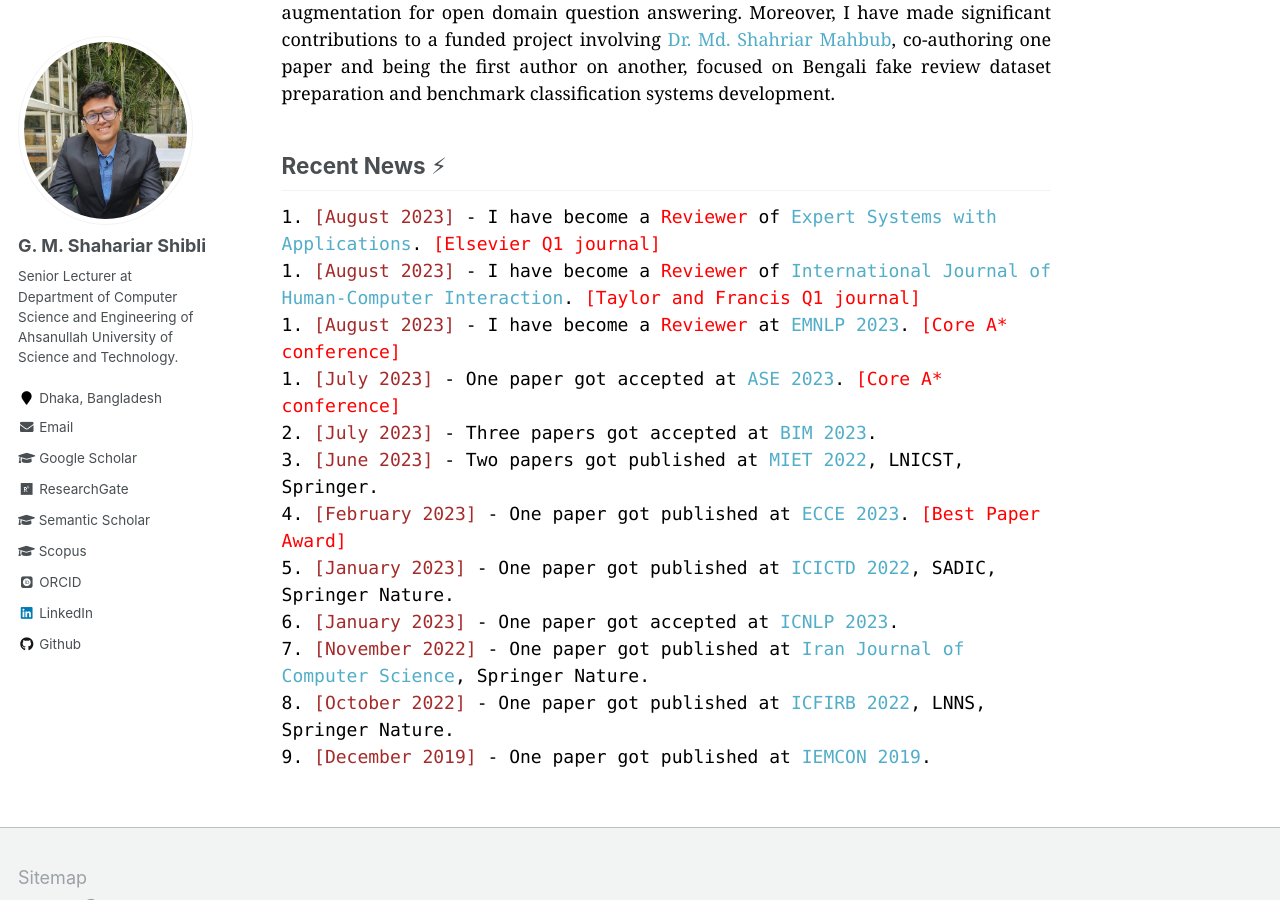
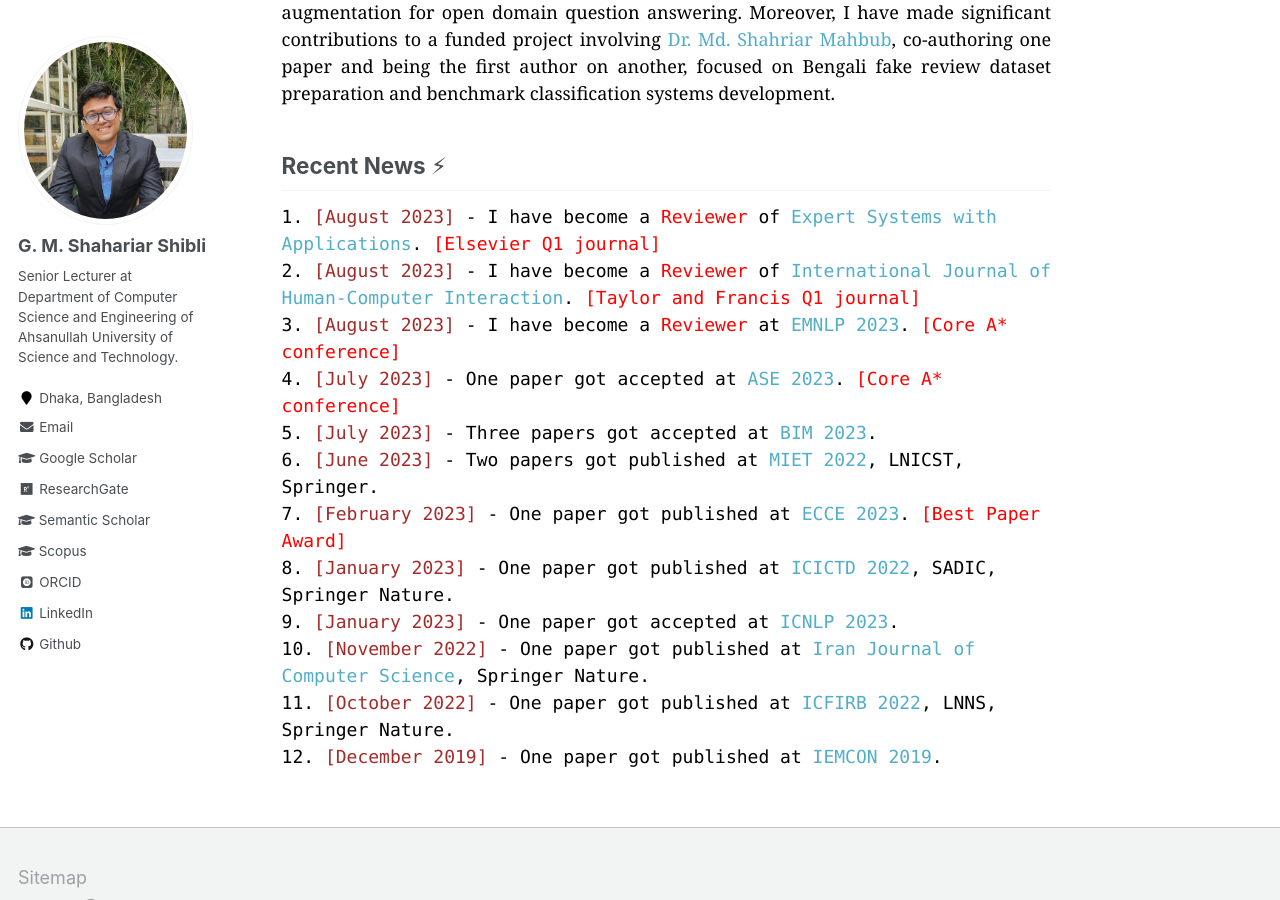
Before and after one commit to shahariar-shibli/shahariar-shibli.github.io, a Jekyll site: the page built from _pages/about.md, in a window 1280 px wide and 900 px high, scrolled down 932 px. Built offline with Jekyll 4.4.1, drawn with Linux system fonts in a browser that asks for light colours; some web fonts are replaced.

Commit message:
Update about.md

```diff
--- a/_pages/about.md
+++ b/_pages/about.md
@@ -47,14 +47,14 @@
 
 ## Recent News ⚡
 <span style="font-family:Monaco; color:black;">1. <span style="color:brown">[August 2023]</span> - I have become a <span style="color:red;">Reviewer</span> of [Expert Systems with Applications](https://www.sciencedirect.com/journal/expert-systems-with-applications). <span style="color:red;">[Elsevier Q1 journal]</span></span><br/>
-<span style="font-family:Monaco; color:black;">1. <span style="color:brown">[August 2023]</span> - I have become a <span style="color:red;">Reviewer</span> of [International Journal of Human-Computer Interaction](https://www.tandfonline.com/loi/hihc20). <span style="color:red;">[Taylor and Francis Q1 journal]</span> </span><br/>
-<span style="font-family:Monaco; color:black;">1. <span style="color:brown">[August 2023]</span> - I have become a <span style="color:red;">Reviewer</span> at [EMNLP 2023](https://2023.emnlp.org/). <span style="color:red;">[Core A* conference]</span> </span><br/>
-<span style="font-family:Monaco; color:black;">1. <span style="color:brown">[July 2023]</span> - One paper got accepted at [ASE 2023](https://conf.researchr.org/track/ase-2023/ase-2023-papers). <span style="color:red;">[Core A* conference]</span> </span><br/>
-<span style="font-family:Monaco; color:black;">2. <span style="color:brown">[July 2023]</span> - Three papers got accepted at [BIM 2023](https://confbim.com/). </span><br/>
-<span style="font-family:Monaco; color:black;">3. <span style="color:brown">[June 2023]</span> -  Two papers got published at [MIET 2022](https://link.springer.com/book/10.1007/978-3-031-34622-4), LNICST, Springer. </span><br/>
-<span style="font-family:Monaco; color:black;">4. <span style="color:brown">[February 2023]</span> -  One paper got published at [ECCE 2023](https://webs.cuet.ac.bd/ecce/). <span style="color:red;">[Best Paper Award]</span></span><br/>
-<span style="font-family:Monaco; color:black;">5. <span style="color:brown">[January 2023]</span> -  One paper got published at [ICICTD 2022](https://link.springer.com/book/10.1007/978-981-19-7528-8), SADIC, Springer Nature. </span><br/>
-<span style="font-family:Monaco; color:black;">6. <span style="color:brown">[January 2023]</span> -  One paper got accepted at [ICNLP 2023](http://www.icnlp.net/index.html). </span><br/>
-<span style="font-family:Monaco; color:black;">7. <span style="color:brown">[November 2022]</span> -  One paper got published at [Iran Journal of Computer Science](https://www.springer.com/journal/42044), Springer Nature. </span><br/>
-<span style="font-family:Monaco; color:black;">8. <span style="color:brown">[October 2022]</span> -  One paper got published at [ICFIRB 2022](https://link.springer.com/book/10.1007/978-981-19-2445-3), LNNS, Springer Nature. </span><br/>
-<span style="font-family:Monaco; color:black;">9. <span style="color:brown">[December 2019]</span> -  One paper got published at [IEMCON 2019](https://ieee-iemcon.org/ieee-iemcon-2019-2/). </span><br/>
+<span style="font-family:Monaco; color:black;">2. <span style="color:brown">[August 2023]</span> - I have become a <span style="color:red;">Reviewer</span> of [International Journal of Human-Computer Interaction](https://www.tandfonline.com/loi/hihc20). <span style="color:red;">[Taylor and Francis Q1 journal]</span> </span><br/>
+<span style="font-family:Monaco; color:black;">3. <span style="color:brown">[August 2023]</span> - I have become a <span style="color:red;">Reviewer</span> at [EMNLP 2023](https://2023.emnlp.org/). <span style="color:red;">[Core A* conference]</span> </span><br/>
+<span style="font-family:Monaco; color:black;">4. <span style="color:brown">[July 2023]</span> - One paper got accepted at [ASE 2023](https://conf.researchr.org/track/ase-2023/ase-2023-papers). <span style="color:red;">[Core A* conference]</span> </span><br/>
+<span style="font-family:Monaco; color:black;">5. <span style="color:brown">[July 2023]</span> - Three papers got accepted at [BIM 2023](https://confbim.com/). </span><br/>
+<span style="font-family:Monaco; color:black;">6. <span style="color:brown">[June 2023]</span> -  Two papers got published at [MIET 2022](https://link.springer.com/book/10.1007/978-3-031-34622-4), LNICST, Springer. </span><br/>
+<span style="font-family:Monaco; color:black;">7. <span style="color:brown">[February 2023]</span> -  One paper got published at [ECCE 2023](https://webs.cuet.ac.bd/ecce/). <span style="color:red;">[Best Paper Award]</span></span><br/>
+<span style="font-family:Monaco; color:black;">8. <span style="color:brown">[January 2023]</span> -  One paper got published at [ICICTD 2022](https://link.springer.com/book/10.1007/978-981-19-7528-8), SADIC, Springer Nature. </span><br/>
+<span style="font-family:Monaco; color:black;">9. <span style="color:brown">[January 2023]</span> -  One paper got accepted at [ICNLP 2023](http://www.icnlp.net/index.html). </span><br/>
+<span style="font-family:Monaco; color:black;">10. <span style="color:brown">[November 2022]</span> -  One paper got published at [Iran Journal of Computer Science](https://www.springer.com/journal/42044), Springer Nature. </span><br/>
+<span style="font-family:Monaco; color:black;">11. <span style="color:brown">[October 2022]</span> -  One paper got published at [ICFIRB 2022](https://link.springer.com/book/10.1007/978-981-19-2445-3), LNNS, Springer Nature. </span><br/>
+<span style="font-family:Monaco; color:black;">12. <span style="color:brown">[December 2019]</span> -  One paper got published at [IEMCON 2019](https://ieee-iemcon.org/ieee-iemcon-2019-2/). </span><br/>
```
